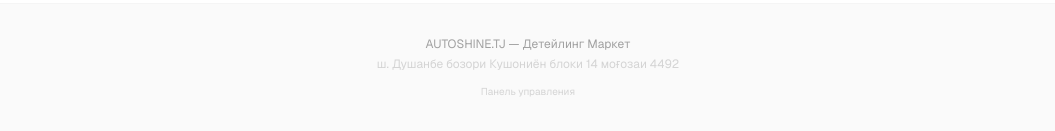
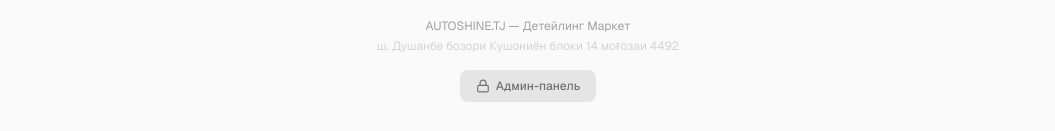
Before and after one commit to alyoshagafurov/shinesystems, a Next.js app: page / in a window 1280 px wide. Shown: the part 666-797 px from the top of the page, without its empty margins (112-1167 px from the left). Built offline with nearby package versions, Linux system fonts and the light colour scheme; no server answers; the database is empty.

Commit message:
Make admin panel button more visible in footer

```diff
--- a/src/components/ClientApp.tsx
+++ b/src/components/ClientApp.tsx
@@ -44,8 +44,12 @@
           <p className="text-xs text-neutral-300 mt-1">
             ш. Душанбе бозори Кушониён блоки 14 моғозаи 4492
           </p>
-          <a href="/admin" className="inline-block mt-3 text-[10px] text-neutral-300 hover:text-neutral-500 transition-colors">
-            Панель управления
+          <a href="/admin" className="inline-flex items-center gap-1.5 mt-4 px-4 py-2 rounded-lg bg-neutral-200 text-neutral-500 text-xs font-medium hover:bg-neutral-300 transition-colors">
+            <svg width="14" height="14" viewBox="0 0 24 24" fill="none" stroke="currentColor" strokeWidth="2" strokeLinecap="round" strokeLinejoin="round">
+              <rect x="3" y="11" width="18" height="11" rx="2" ry="2" />
+              <path d="M7 11V7a5 5 0 0110 0v4" />
+            </svg>
+            Админ-панель
           </a>
         </div>
       </footer>
```
